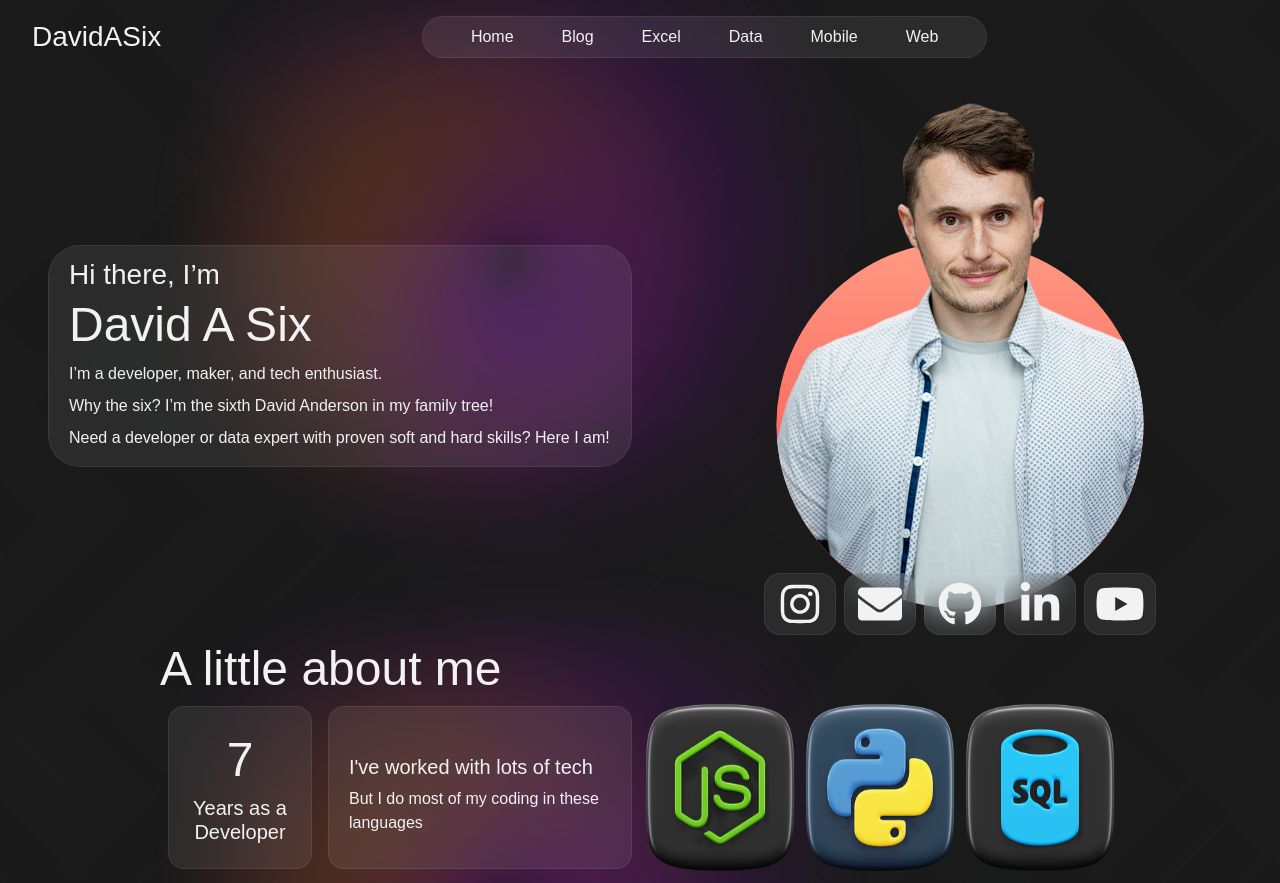
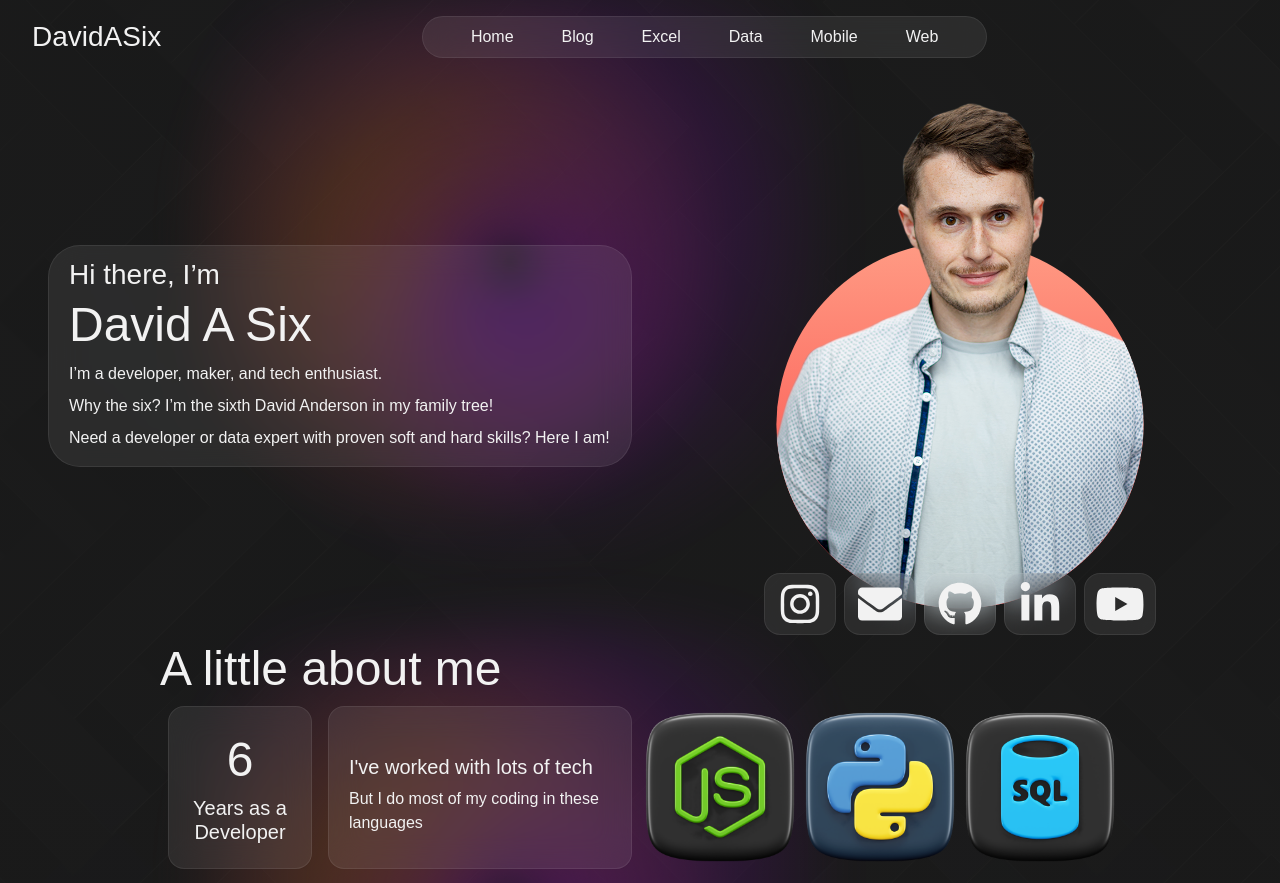
Before and after one commit to DavidASix/davidasix.com, a Next.js app: page / in a window 1280 px wide. Shown: the top 883 px of the page. Built offline with nearby package versions, Linux system fonts and the light colour scheme; a web font is replaced by a local one.

Commit message:
Styling changes to home

```diff
--- a/src/pages/index.js
+++ b/src/pages/index.js
@@ -120,7 +120,9 @@ export default function Home(props) {
               <div className='col-12 row'>
                 <Bento size={2}>
                   <h2 className='row text-center align-content-center'>
-                    <span className='fs-d5 p-0'>7</span>
+                    <span className='fs-d5 p-0'>
+                    {new Date().getFullYear() - 2017}
+                    </span>
                     <span className='fs-5 p-0'>Years as a Developer</span>
                   </h2>
                 </Bento>
@@ -135,16 +137,19 @@ export default function Home(props) {
                 <img
                   src='/images/nodejs.png'
                   className='col-2'
+                  style={{objectFit: 'contain'}}
                   aria-label='NodeJS'
                   alt='NodeJS' />
                 <img
                   src='/images/python.png'
                   className='col-2'
+                  style={{objectFit: 'contain'}}
                   aria-label='Python'
                   alt='Python'  />
                 <img
                   src='/images/sql.png'
                   className='col-2'
+                  style={{objectFit: 'contain'}}
                   aria-label='SQL'
                   alt='SQL' />
               </div>
```
Also changed, not shown: public/images/low-poly-red-shoes.png.
